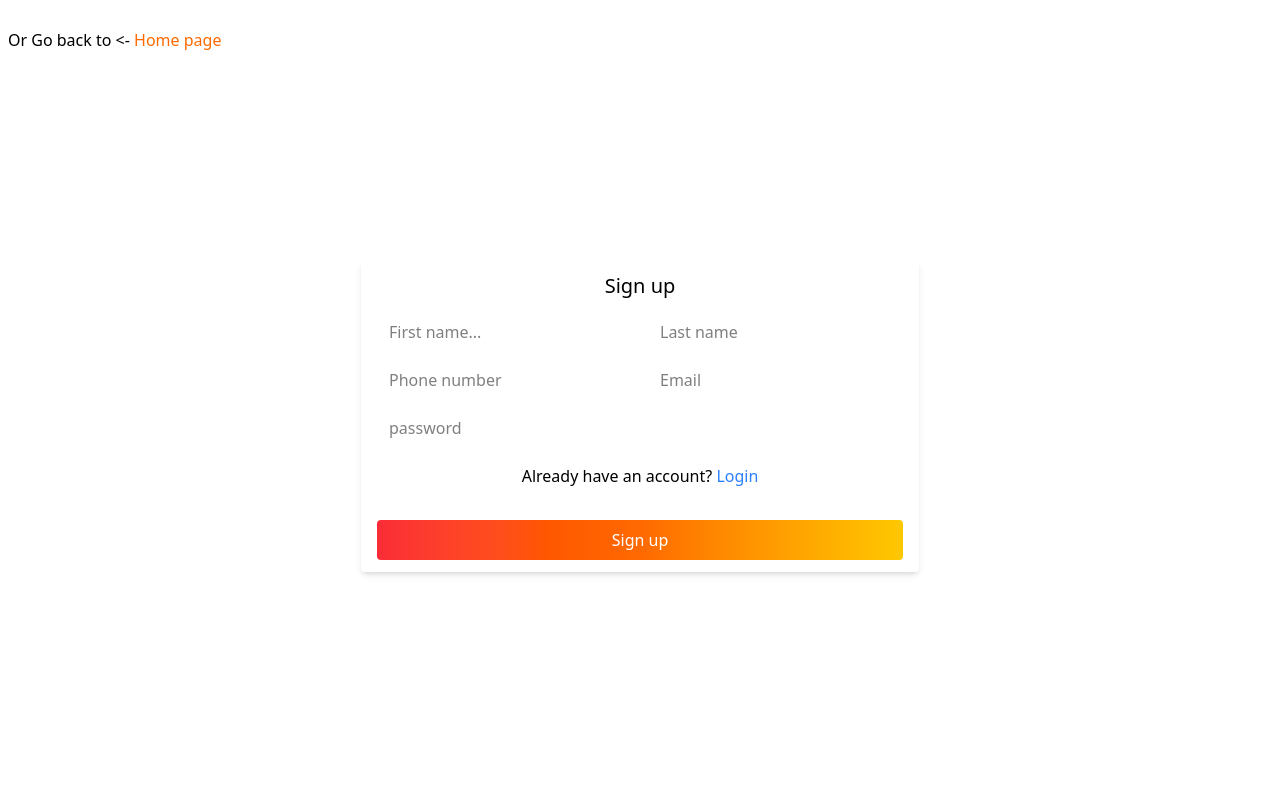
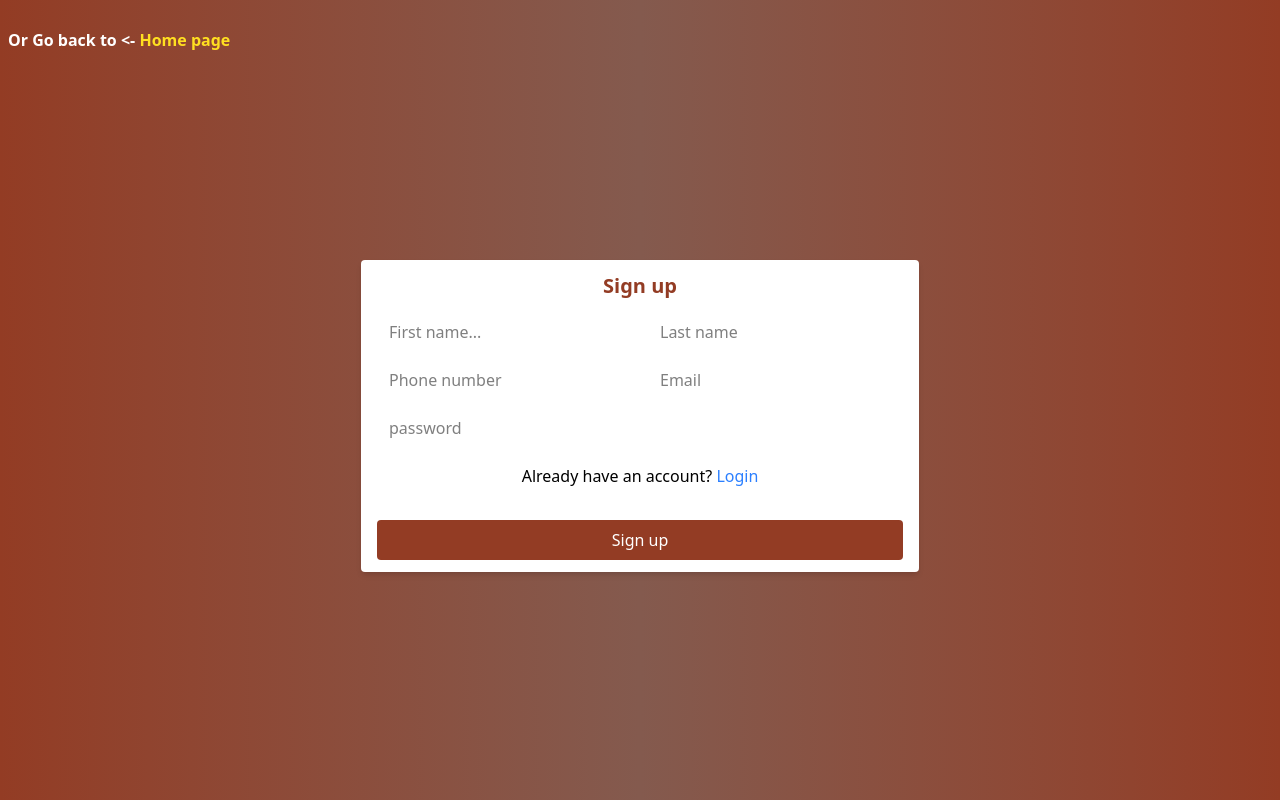
Before and after one commit to Will24300/barkery, a React (Vite) app in the folder barkery-cake/: page /signup in a window 1280 px wide. Built offline with nearby package versions, Linux system fonts and the light colour scheme; no server answers; a web font is replaced by a local one.

Commit message:
Add style Signup page

```diff
--- a/barkery-cake/src/pages/Login.jsx
+++ b/barkery-cake/src/pages/Login.jsx
@@ -56,17 +56,18 @@ const Login = () => {
   };
 
   return (
+    <div className="bg-gradient-to-r from-[#933C24] via-[#845a4e] to-[#933C24]">
       <div className="md:h-screen md:grid justify-center items-center relative">
         <div className="absolute top-7 left-2">
           Or Go back to {"<-"}{" "}
-        <NavLink to="/" className="text-orange-500">
+          <NavLink to="/" className="text-yellow-300 font-semibold">
             Home page
           </NavLink>
         </div>
         <div className="mt-8 px-2 flex justify-center items-center">
           <form
             onSubmit={handleSubmit}
-          className="shadow-md w-pixel-basic-width2 rounded pb-2"
+            className="shadow-md w-pixel-basic-width2 rounded pb-2 bg-white"
           >
             <div className="px-2">
               <div className="py-3 text-center">
@@ -97,7 +98,7 @@ const Login = () => {
               </div>
               <div className="px-2 mb-1">
                 <button
-                className="text-white rounded w-full duration-300 px-2 py-2 mt-6 border-white bg-gradient-to-r from-red-500 via-orange-500 to-yellow-400 hover:scale-105"
+                  className="text-white rounded w-full duration-300 px-2 py-2 mt-6 border-white bg-gradient-to-r  bg-[#933C24] cursor-pointer hover:scale-105"
                   type="submit"
                 >
                   Sign in
@@ -118,6 +119,7 @@ const Login = () => {
           </form>
         </div>
       </div>
+    </div>
   );
 };
 
--- a/barkery-cake/src/pages/Signup.jsx
+++ b/barkery-cake/src/pages/Signup.jsx
@@ -39,21 +39,25 @@ const Signup = () => {
   };
 
   return (
+    <div className="border-white bg-gradient-to-r from-[#933C24] via-[#845a4e] to-[#933C24]">
       <div className="h-screen grid justify-center items-center relative">
-      <div className="absolute top-7 left-2">
+        <div className="absolute top-7 left-2 text-white font-semibold">
           Or Go back to {"<-"}{" "}
-        <NavLink to="/" className="text-orange-500">
+          <NavLink to="/" className="text-yellow-300 font-semibold">
             Home page
           </NavLink>
         </div>
-      <div className="mt-8 px-2">
+        <div className="mt-8 px-2 ">
           <form
             onSubmit={handleSubmit}
-          className=" shadow-md w-pixel-basic-width2 rounded pb-2"
+            className=" shadow-md w-pixel-basic-width2 rounded pb-2 bg-white
+            "
           >
             <div className="px-2">
               <div className="py-3 text-center">
-              <h1 className="text-xl font-medium">Sign up</h1>
+                <h1 className="text-xl text-[#933C24] font-semibold">
+                  Sign up
+                </h1>
               </div>
               <div className="md:grid grid-cols-2">
                 <div className="px-2 mb-2">
@@ -120,7 +124,7 @@ const Signup = () => {
                 </div>
                 <div className="px-2 mb-1 col-span-2">
                   <button
-                  className="text-white rounded w-full duration-300  px-2 py-2 mt-6  border-white bg-gradient-to-r from-red-500 via-orange-500 to-yellow-400 hover:white hover:scale-105  "
+                    className="text-white rounded w-full duration-300  px-2 py-2 mt-6  border-white bg-[#933C24] hover:white hover:scale-105 cursor-pointer "
                     type="submit"
                   >
                     Sign up
@@ -131,6 +135,7 @@ const Signup = () => {
           </form>
         </div>
       </div>
+    </div>
   );
 };
 
```
Lines whose indentation alone changed are shown as unchanged.
